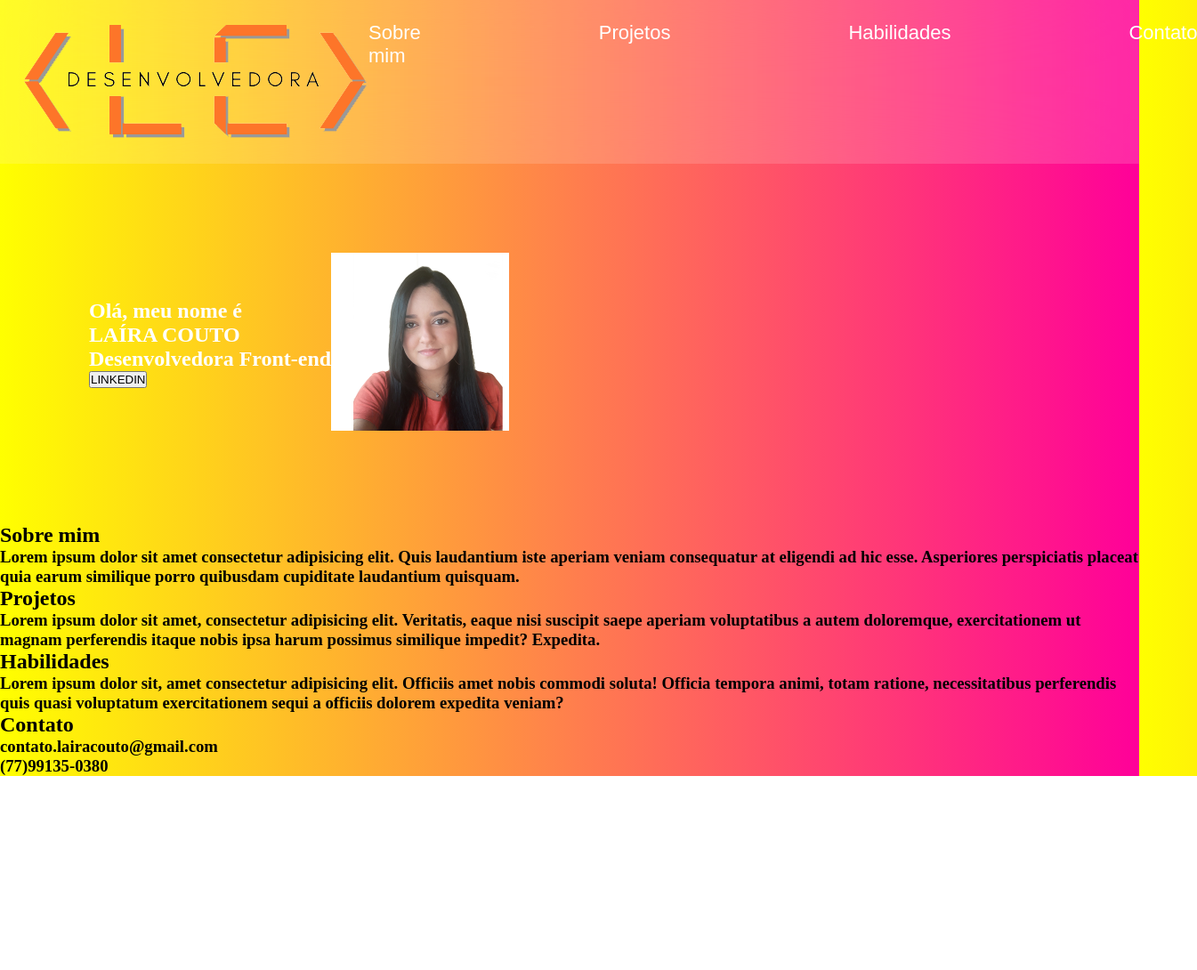
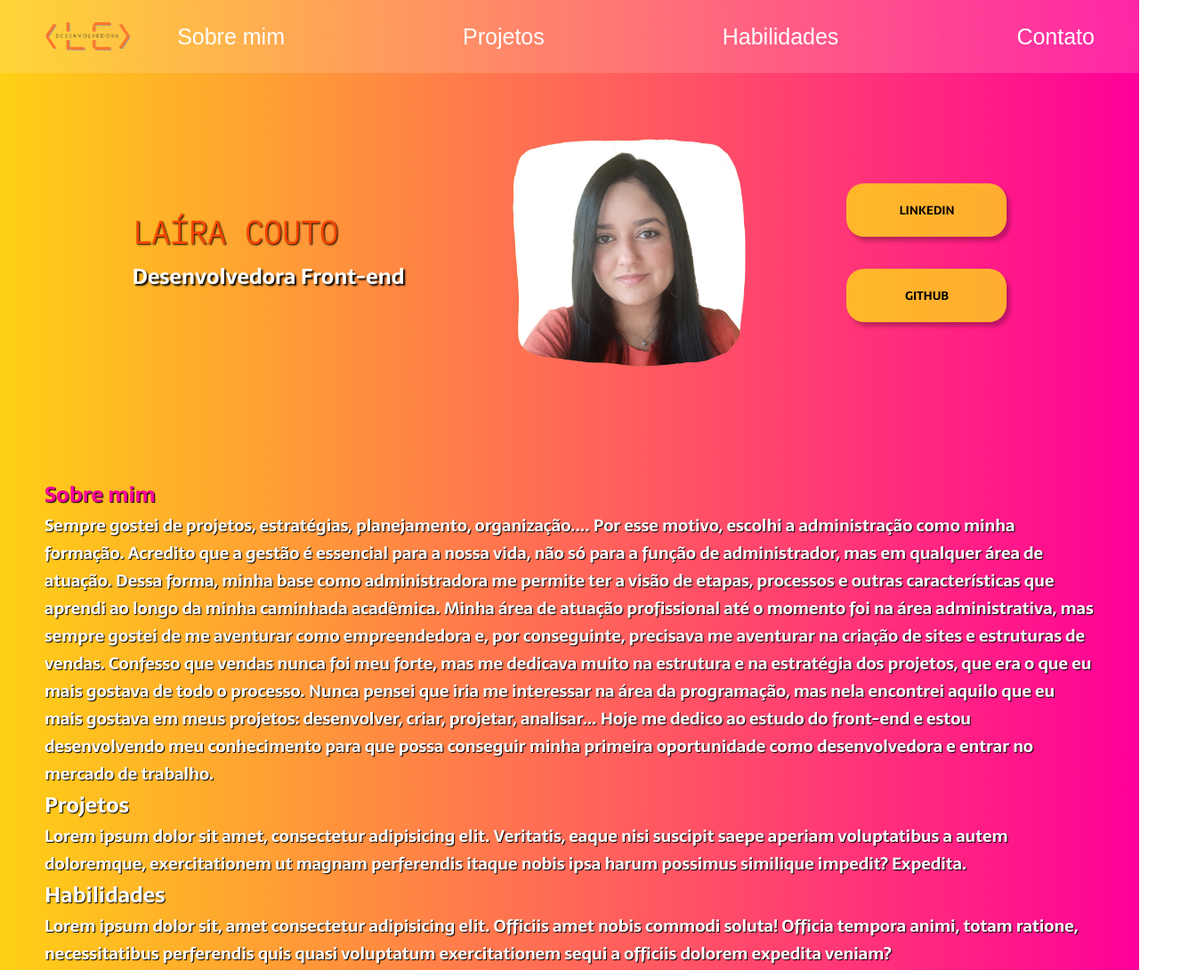
Before and after one commit to lairacouto/EstudosHtml, a plain HTML site: page LANDINGPAGE/index.html in a window 1280 px wide. Shown: the top 1090 px of the page at 89% size, 1345 px wide, since content can reach past the window. Before the commit the page ends 872 px from the top, so only its background shows below. Drawn offline with Linux system fonts and the light colour scheme; a web font is replaced by a local one.

Commit message:
modificações

```diff
--- a/LANDINGPAGE/index.css
+++ b/LANDINGPAGE/index.css
@@ -1,4 +1,8 @@
 @import url('https://fonts.googleapis.com/css2?family=Sofia+Sans+Extra+Condensed&display=swap');
+
+@import url('https://fonts.googleapis.com/css2?family=IBM+Plex+Mono:wght@200&family=Staatliches&display=swap');
+
+@import url('https://fonts.googleapis.com/css2?family=IBM+Plex+Mono:wght@200&family=Sarala:wght@700&family=Staatliches&display=swap');
 
 *{
     margin: 0;
@@ -9,16 +13,23 @@
 
 body {
     font-size: 100%;
-    background: linear-gradient(90deg, rgb(255, 255, 0), rgb(255, 0, 153) );
+    background: linear-gradient(90deg, rgba(255, 204, 0, 0.919), rgb(255, 0, 153) );
 }
 
 .cabecalho {
     display: flex;
     flex-direction: row;
+    align-items: center;
     justify-content: space-around;
     padding: 24px;
     background: rgba(255, 255, 255, 0.15);
     backdrop-filter: blur(45px);
+}
+
+.logo {
+    height: 34px;
+    width: 97px;
+    padding: 0;
 }
 
 
@@ -30,7 +41,7 @@ body {
 .cabecalho-menu-item {
     font-family: 'Sofia Sans Extra Condensed', sans-serif;
     color: white;
-    font-size: 22px;
+    font-size: 25px;
 }
 
 .tit {
@@ -38,10 +49,71 @@ body {
     color: white;
     flex-direction: row;
     align-items: center;
-    padding: 100px;
+    padding: 50px;
+    justify-content: space-evenly;
+}
+
+.tit-letra {
+    display: flex;
+    flex-direction: column;
+    gap: 7px;
 }
 
 .tit-img {
-    height: 200px;
-    width: 200px;
+    height: 300px;
+    width: 300px;
 }
+
+.tit-pri {
+    font-family: 'Sarala', sans-serif;
+    color: black;
+}
+
+.tit-seg {
+    font-family: 'IBM Plex Mono', monospace;
+    font-size: 35px;
+    color: orangered;
+    text-shadow: 1px 1px 2px black;
+}
+
+.tit-ter {
+    font-family: 'Sarala', sans-serif;
+    color: white;
+    text-shadow: 2px 2px 2px black;
+}
+
+.button {
+    display: flex;
+    flex-direction: column;
+}
+
+.button-link {
+    background-color: rgba(255, 255, 0, 0.648);
+    height: 60px;
+    width: 180px;
+    border: none;
+    box-shadow: 4px 5px 4px rgba(0, 0, 0, 0.25);
+    border-radius: 20px;
+    font-family: 'Sarala', sans-serif;
+}
+
+.button-git {
+    background-color: rgba(255, 255, 0, 0.648);
+    height: 60px;
+    width: 180px;
+    border: none;
+    box-shadow: 4px 5px 4px rgba(0, 0, 0, 0.25);
+    border-radius: 20px;
+    font-family: 'Sarala', sans-serif
+}
+
+.h1-sobre-mim {
+    color: rgb(255, 0, 153);
+}
+
+.conteudo {
+    margin: 50px;
+    font-family: 'Sarala', sans-serif;
+    color: white;
+    text-shadow: 1px 1px 1px black;
+}
--- a/LANDINGPAGE/index.html
+++ b/LANDINGPAGE/index.html
@@ -22,19 +22,29 @@
 
     <section class="tit">
         <div class="tit-letra">
-            <h2 class="tit-pri">Olá, meu nome é</h2>
             <h1 class="tit-seg">LAÍRA COUTO</h1>
             <h2 class="tit-ter">Desenvolvedora Front-end</h2>
-            <button class="tit-buttom">LINKEDIN</button>
         </div>
         <div>
-            <img class= "tit-img" src="./IMG/Perfil.jpg">
+            <img class= "tit-img" src="./IMG/img_trasp.png">
+        </div>
+        <div class="button">
+            <button class="button-link">LINKEDIN</button>
+            <br>
+            <br>
+            <button class="button-git">GITHUB</button>
         </div>
     </section>
 
+    <section class="conteudo">
     <div class="sobre-mim">
-        <h2>Sobre mim</h2>
-        <h3>Lorem ipsum dolor sit amet consectetur adipisicing elit. Quis laudantium iste aperiam veniam consequatur at eligendi ad hic esse. Asperiores perspiciatis placeat quia earum similique porro quibusdam cupiditate laudantium quisquam.</h3>
+        <h2 class="h1-sobre-mim">Sobre mim</h2>
+        <h3>Sempre gostei de projetos, estratégias, planejamento, organização.... Por esse motivo, escolhi a administração como minha formação.
+            Acredito que a gestão é essencial para a nossa vida, não só para a função de administrador, mas em qualquer área de atuação. Dessa forma, minha base como administradora me permite ter a visão de etapas, processos e outras características que aprendi ao longo da minha caminhada acadêmica.
+            Minha área de atuação profissional até o momento foi na área administrativa, mas sempre gostei de me aventurar como empreendedora e, por conseguinte, precisava me aventurar na criação de sites e estruturas de vendas.
+            Confesso que vendas nunca foi meu forte, mas me dedicava muito na estrutura e na estratégia dos projetos, que era o que eu mais gostava de todo o processo.
+            Nunca pensei que iria me interessar na área da programação, mas nela encontrei aquilo que eu mais gostava em meus projetos: desenvolver, criar, projetar, analisar...
+            Hoje me dedico ao estudo do front-end e estou desenvolvendo meu conhecimento para que possa conseguir minha primeira oportunidade como desenvolvedora e entrar no mercado de trabalho.</h3>
     </div>
 
     <div class="projetos">
@@ -46,6 +56,7 @@
         <h2>Habilidades</h2>
         <h3>Lorem ipsum dolor sit, amet consectetur adipisicing elit. Officiis amet nobis commodi soluta! Officia tempora animi, totam ratione, necessitatibus perferendis quis quasi voluptatum exercitationem sequi a officiis dolorem expedita veniam?</h3>
     </div>
+</section>
 
     <div class="contato">
         <h2>Contato</h2>
```
Also changed, not shown: LANDINGPAGE/IMG/Perfil_transp.png (added), LANDINGPAGE/IMG/img_trasp.png (added).
